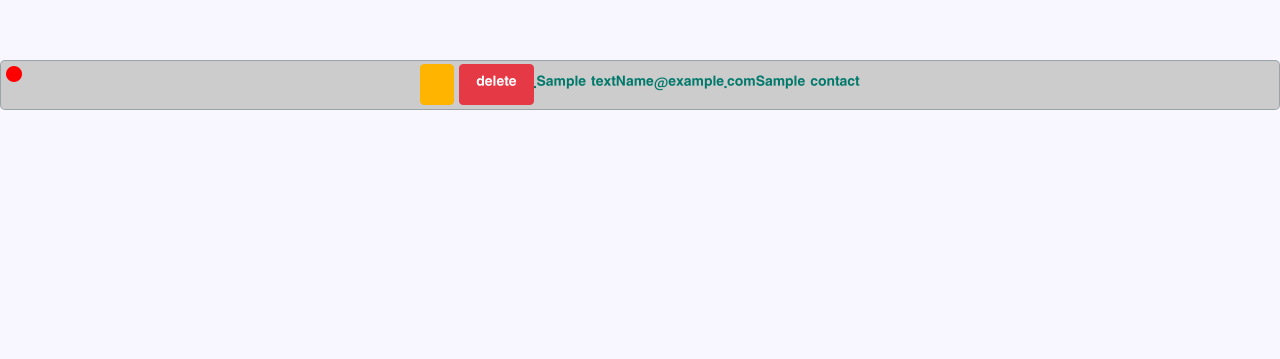
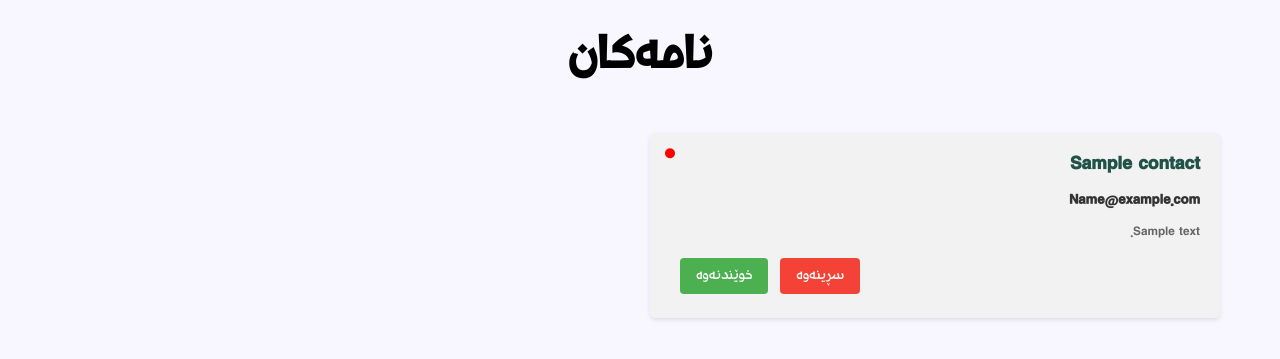
Before and after one commit to RezdarNajeeb/ZanKurd, a PHP site: page /admin/contacts.php in a window 1280 px wide. Shown: the part 127-486 px from the top of the page. Run offline with PHP 8.4, Linux system fonts and the light colour scheme; the visitor is signed in with stand-in values (Sample User, id 1); tables that the repository leaves empty or names only in its code hold one stand-in row (values such as "Sample post"); some libraries are stand-ins or nearby versions.

Commit message:
contacts.php with style

```diff
--- a/admin/contacts.php
+++ b/admin/contacts.php
@@ -29,6 +29,8 @@ if ($userType == 'user' || $userType == null) {
 
   <?php require_once 'admin_header.php'; ?>
 
+<h1 id="messages_heading">نامەکان
+</h1>
   <div class="container">
 
     <?php
@@ -48,16 +50,16 @@ if ($userType == 'user' || $userType == null) {
       while ($currentMessages = mysqli_fetch_assoc($select_all_rows)) {
         ?>
         <div class="message_box">
-          <p><?php echo $currentMessages['name'] ?></p>
-          <p><?php echo $currentMessages['email'] ?></p>
+          <h1><?php echo $currentMessages['name'] ?></h1>
+          <h2><?php echo $currentMessages['email'] ?></h2>
           <p><?php echo $currentMessages['message'] ?></p>
 
           <form action="contacts.php" method="POST">
             <input type="hidden" name="id" value="<?php echo $currentMessages['id'] ?>">
-            <input type="submit" name="delete" class="delete-button" onclick="return confirm('Are You Sure?')" value="delete">
+            <input type="submit" name="delete" class="delete-button" onclick="return confirm('Are You Sure?')" value="سڕینەوە">
             <?php
             if ($currentMessages['state'] == 'unread') { ?>
-              <input type="submit" name="read" class="edit-button" value="">
+              <input type="submit" name="read" class="read-button" value="خوێندنەوە">
               <?php
               echo '<i class="fa fa-circle" style="color: red;"></i>';
 
--- a/css/admin_style.css
+++ b/css/admin_style.css
@@ -131,34 +131,87 @@
   max-width: 20rem;
 }
 
+#messages_heading{
+  font-size: 5rem;
+  text-align: center;
+  padding: 2rem;
+}
+
 .container {
+  max-width: 1200px;
+  margin: 0 auto;
+  padding: 20px;
   display: grid;
-  grid-template-columns: repeat(auto-fit, minmax(75rem, 1fr));
-  gap: 1.5rem;
-  margin: 0 auto;
-  padding-top: 5rem;
+  grid-template-columns: repeat(2, 1fr);
+  grid-gap: 20px;
 }
 
 .message_box {
-  width: 100%;
-  height: 5rem;
-  display: flex;
-  justify-content: center;
-  align-items: center;
-  padding: 1rem;
-  background-color: var(--light-gray);
-  color: var(--primary-color);
-  font-size: 1.6rem;
-  border-radius: 0.5rem;
-  border: var(--border);
-  margin-top: 1rem;
+  background-color: #f2f2f2;
+  padding: 20px;
+  border-radius: 5px;
+  box-shadow: 0 2px 4px rgba(0, 0, 0, 0.1);
   position: relative;
 }
 
+.message_box h1 {
+  margin-top: 0;
+  margin-bottom: 10px;
+  color: #205248;
+  font-size: 2rem;
+}
+.message_box h2 {
+  margin-top: 0;
+  margin-bottom: 10px;
+  color: #333;
+  font-size: 1.5rem;
+}
 
-
+.message_box p {
+  margin: 0 0 10px;
+  color: #666;
+  font-size: 1.35rem;
+}
 .message_box i {
   position: absolute;
-  left: .5rem;
-  top: .5rem;
+  top: 1.5rem;
+  left: 1.5rem;
 }
+
+.message_box form {
+  display: flex;
+  justify-content: flex-end;
+  align-items: center;
+}
+
+.message_box form input[type="submit"] {
+  margin-left: 10px;
+}
+
+.delete-button {
+  background-color: #f44336;
+  color: white;
+  border: none;
+  padding: 8px 16px;
+  text-align: center;
+  text-decoration: none;
+  display: inline-block;
+  font-size: 14px;
+  margin: 4px 2px;
+  cursor: pointer;
+  border-radius: 4px;
+}
+
+.read-button {
+  background-color: #4CAF50;
+  color: white;
+  border: none;
+  padding: 8px 16px;
+  text-align: center;
+  text-decoration: none;
+  display: inline-block;
+  font-size: 14px;
+  margin: 4px 2px;
+  cursor: pointer;
+  border-radius: 4px;
+}
```
